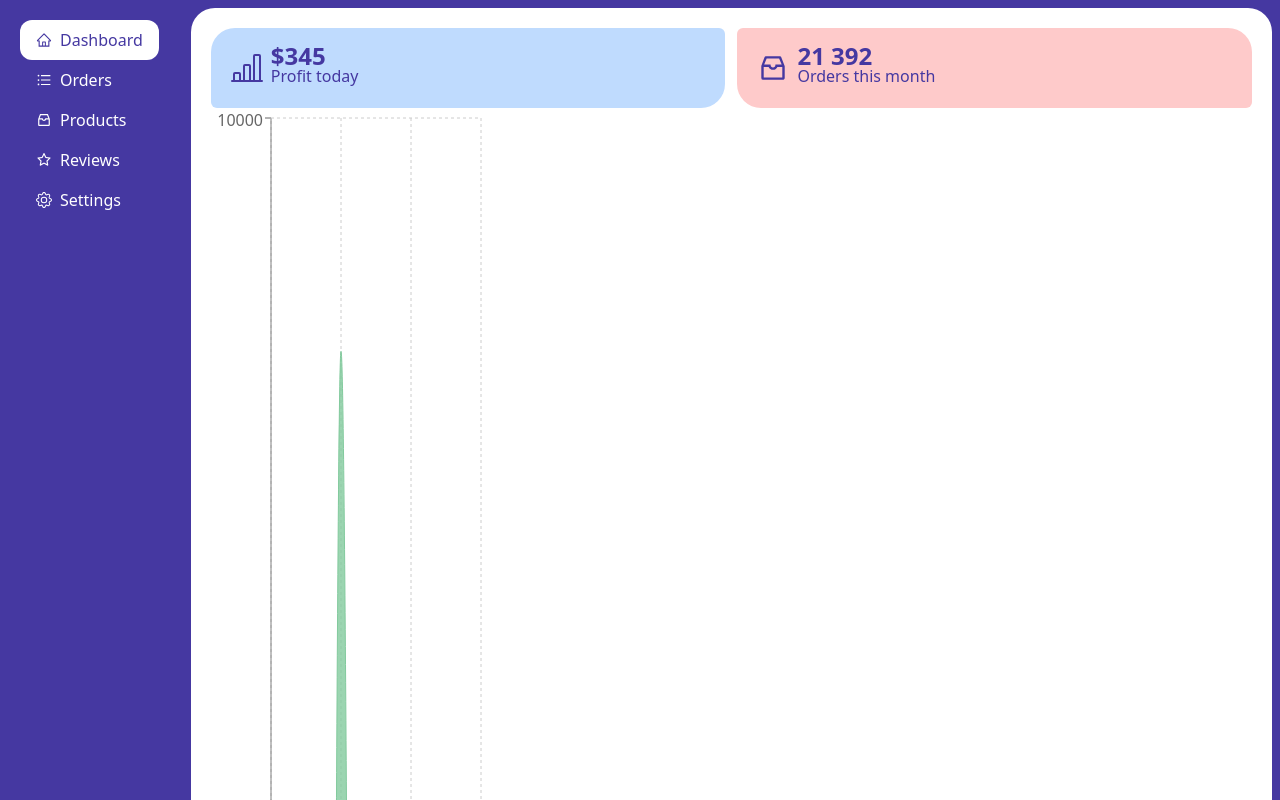
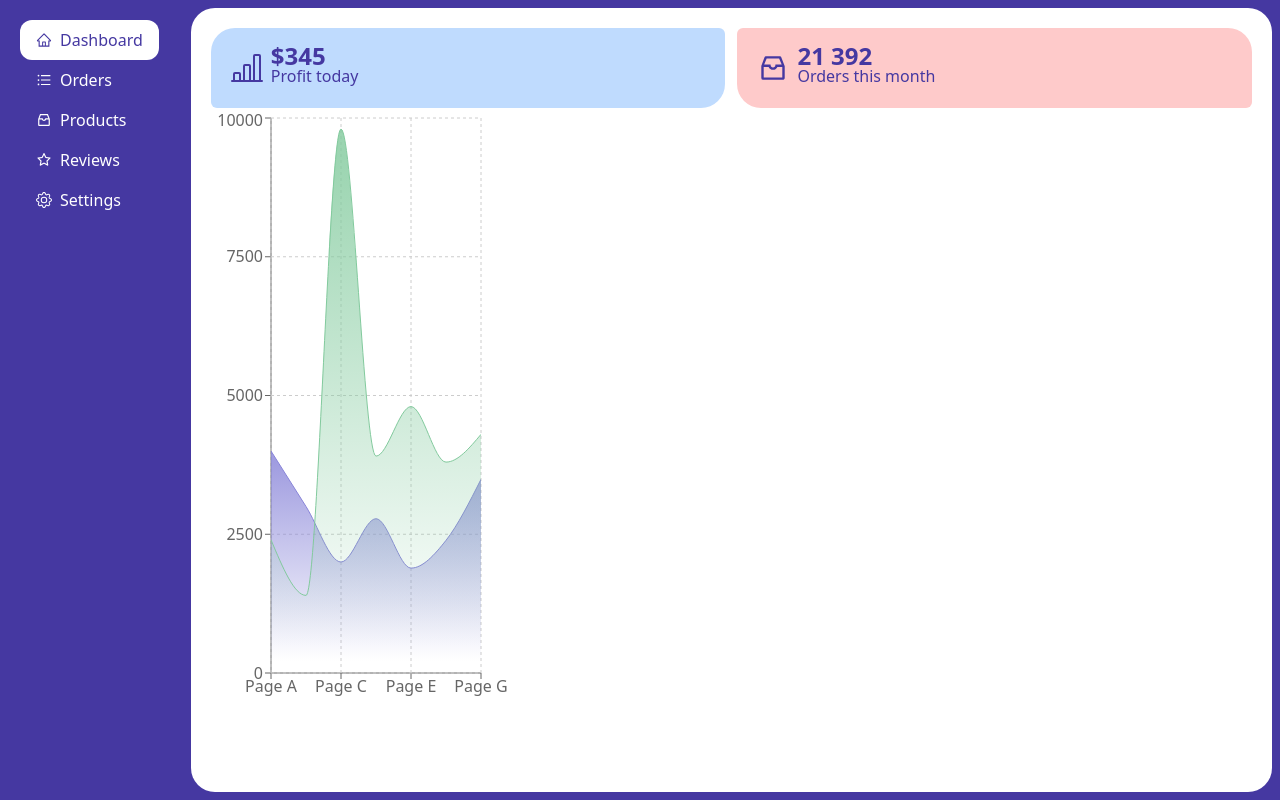
Before and after one commit to gift56/dashboard, a React (Vite) app: page / in a window 1280 px wide. Shown: the top 800 px of the page. Built offline with nearby package versions, Linux system fonts and the light colour scheme.

Commit message:
added percentage

```diff
--- a/src/components/DashboardContent/ChartBox.jsx
+++ b/src/components/DashboardContent/ChartBox.jsx
@@ -56,7 +56,7 @@ const ChartBox = () => {
   ];
 
   return (
-    <ResponsiveContainer width={300}>
+    <ResponsiveContainer width={300} height="80%">
       <AreaChart
         width={730}
         height={250}
```
